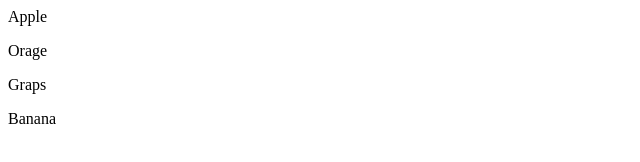
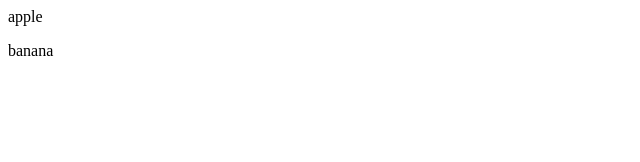
Before and after one commit to deepakvimal/ReactJS, a plain HTML site: page index.html in a window 1280 px wide. Shown: the whole page, without its empty margins (0-640 px from the left). Drawn offline with nearby package versions, Linux system fonts and the light colour scheme.

Commit message:
[10-sep] - simple component with map

```diff
--- a/index.html
+++ b/index.html
@@ -25,10 +25,10 @@
       const ReactTag = React.createElement(
         'div',
         {className: 'react-div'},
-        ReactPTag('Apple', 'apple_react_tag'),
-        ReactPTag('Orage', 'orange_react_tag'),
-        ReactPTag('Graps', 'graps_react_tag'),
-        ReactPTag('Banana', 'banga_react_tag'),
+        [
+          {fruit: 'apple', class: 'apple_tag'},
+          {fruit: 'banana', class: 'banana_tag'},
+        ].map(e => ReactPTag(e.fruit, e.class)),
       );
       console.log('reactTag', ReactTag);
       ReactDOM.render(ReactTag, document.getElementById('root'));
```
Also changed, not shown: 1 other file.
